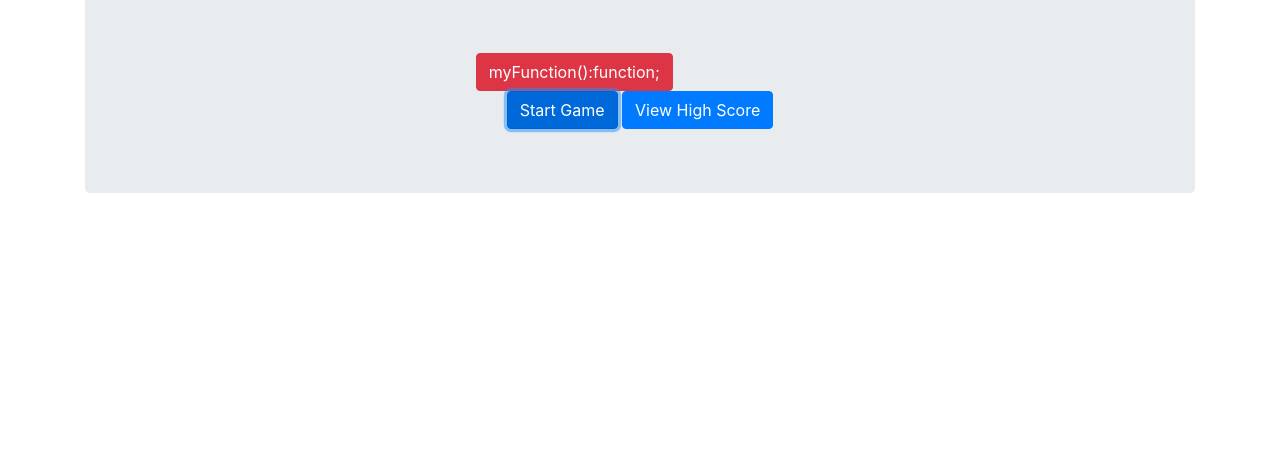
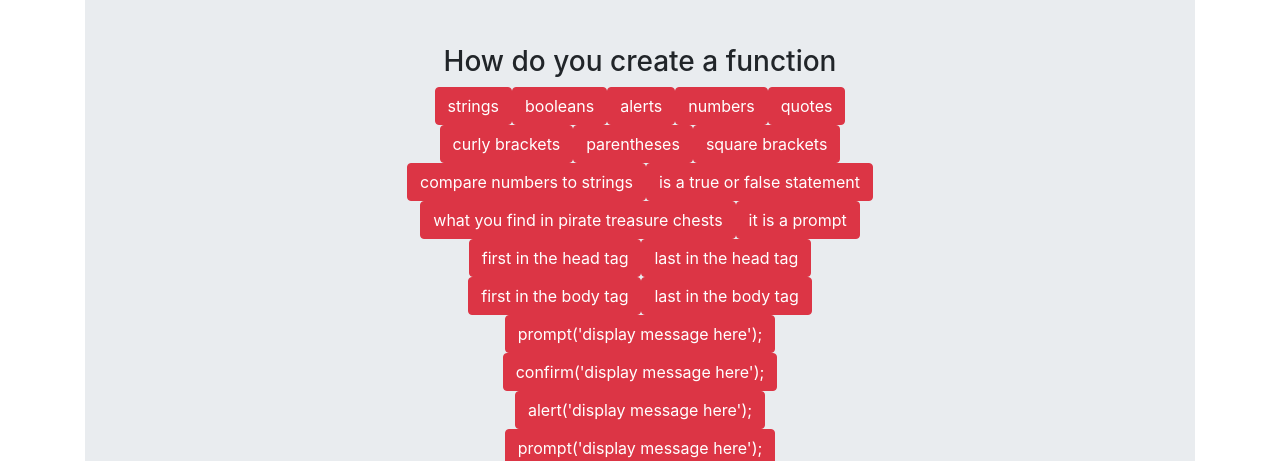
Before and after one commit to jacobdolph/04-web-api-homework, a plain HTML site: page index.html in a window 1280 px wide. Both pictures are taken after a click on the button "Start Game". Shown: the part 339-800 px from the top of the page. Drawn offline with nearby package versions, Linux system fonts and the light colour scheme.

Commit message:
I got the timer working as well at the buttons for the questions to generate

```diff
--- a/index.html
+++ b/index.html
@@ -37,12 +37,12 @@
       <br>
       <div id="interaction-area">
         <div class="row">
-          <div class="col-md-4"></div>
-          <div class="col-md-4">
+          <div class="col-md-3"></div>
+          <div class="col-md-6" style="text-align: center;">
             <h3 id="quiz-question"></h3>
             <div id="choice-options"></div>
           </div>
-          <div class="col-md-4"></div>
+          <div class="col-md-3"></div>
         </div>
         <div class="row">
           <div class="col-md-4"></div>
--- a/javascript/script.js
+++ b/javascript/script.js
@@ -1,4 +1,4 @@
-var buttonEl = document.createElement("button");
+
 var liEl = document.createElement("li");
 var divEl = document.createElement("div");
 var aEl = document.createElement("a");
@@ -11,7 +11,8 @@ var startGame = document.querySelector("#start-game");
 var viewScores = document.querySelector("#view-highscore");
 var question = document.querySelector("#quiz-question");
 var options = document.querySelector("#choice-options");
-
+var quizChoices;
+var answers;
 var score = 0;
 
 var gameAreaEl = document.querySelector("#interaction-area");
@@ -84,28 +85,50 @@ function stopTimer() {
 
 
 
-
+var quizBtn;
 
 
 startGame.addEventListener("click", function () {
     for (var i = 0; i < questions.length; i++) {
 
+        question.textContent = questions[i].title;
 
+        function checkAnswerFunction() {
+
+        }
 
         for (var n = 0; n < questions[i].choices.length; n++) {
-            buttonEl.textContent = questions[i].choices[n];
-            buttonEl.setAttribute("class", "btn btn-danger")
-            options.appendChild(buttonEl);
+            answers = questions[i].answer;
+            quizChoices = questions[i].choices[n];
+            var buttonEl = document.createElement("button");
+            buttonEl.setAttribute("class", "btn btn-danger quiz-btn");
+            buttonEl.setAttribute("onclick", "quizAnswer");
+            buttonEl.textContent = quizChoices;
+            options.append(buttonEl);
 
             console.log(questions[i].choices[n]);
+            quizBtn = document.querySelector(".quiz-btn");
+            quizBtn.addEventListener("click", function () {
+                if (quizBtn.textContent === answers) {
+                    console.log("trueest")
+                }
+            })
+
         }
 
+        checkAnswerFunction();
+
     }
+
+});
 
 
 
 
-})
+
+
+
+
 
 
 startGame.addEventListener("click", startTimer);
```
